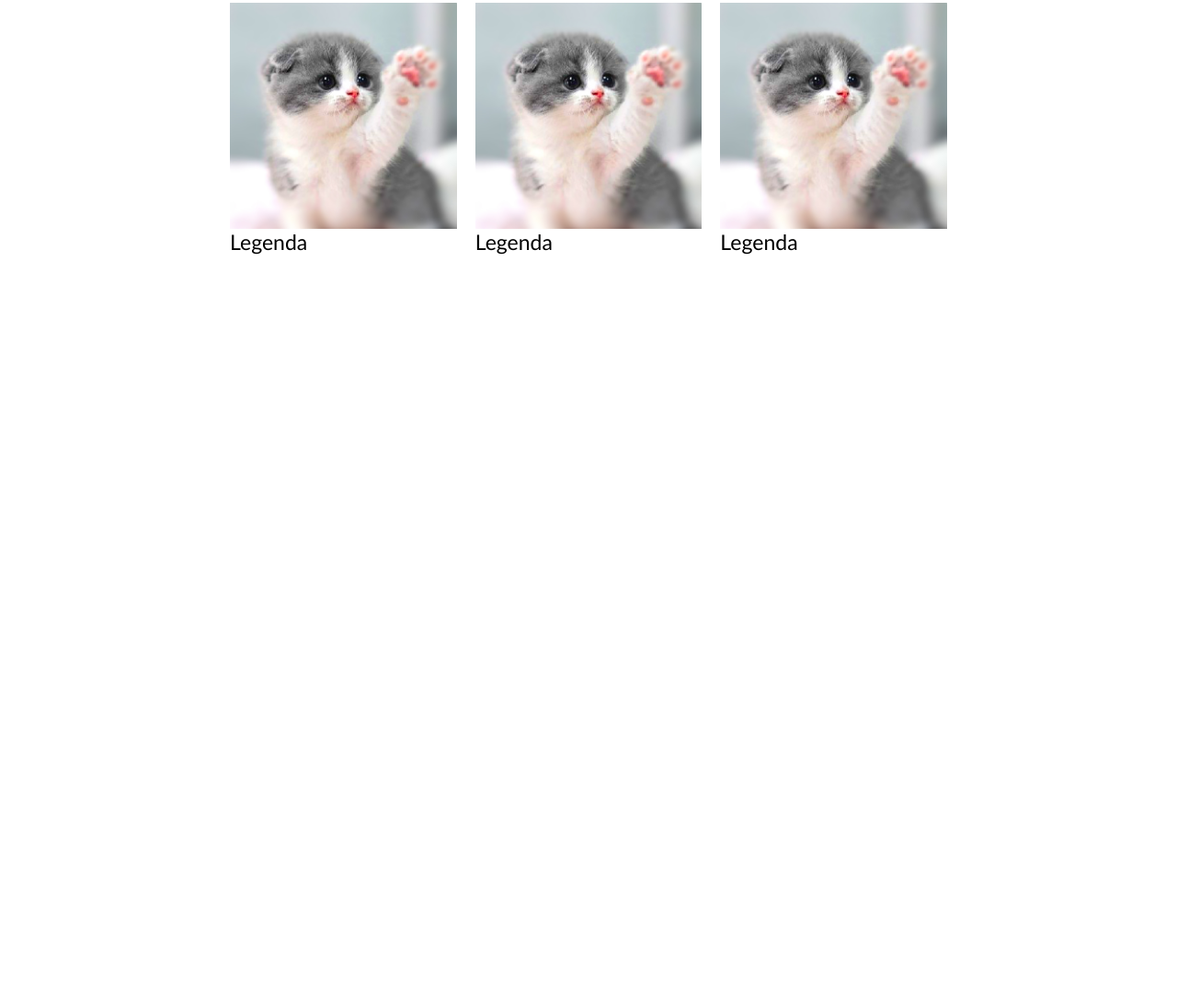
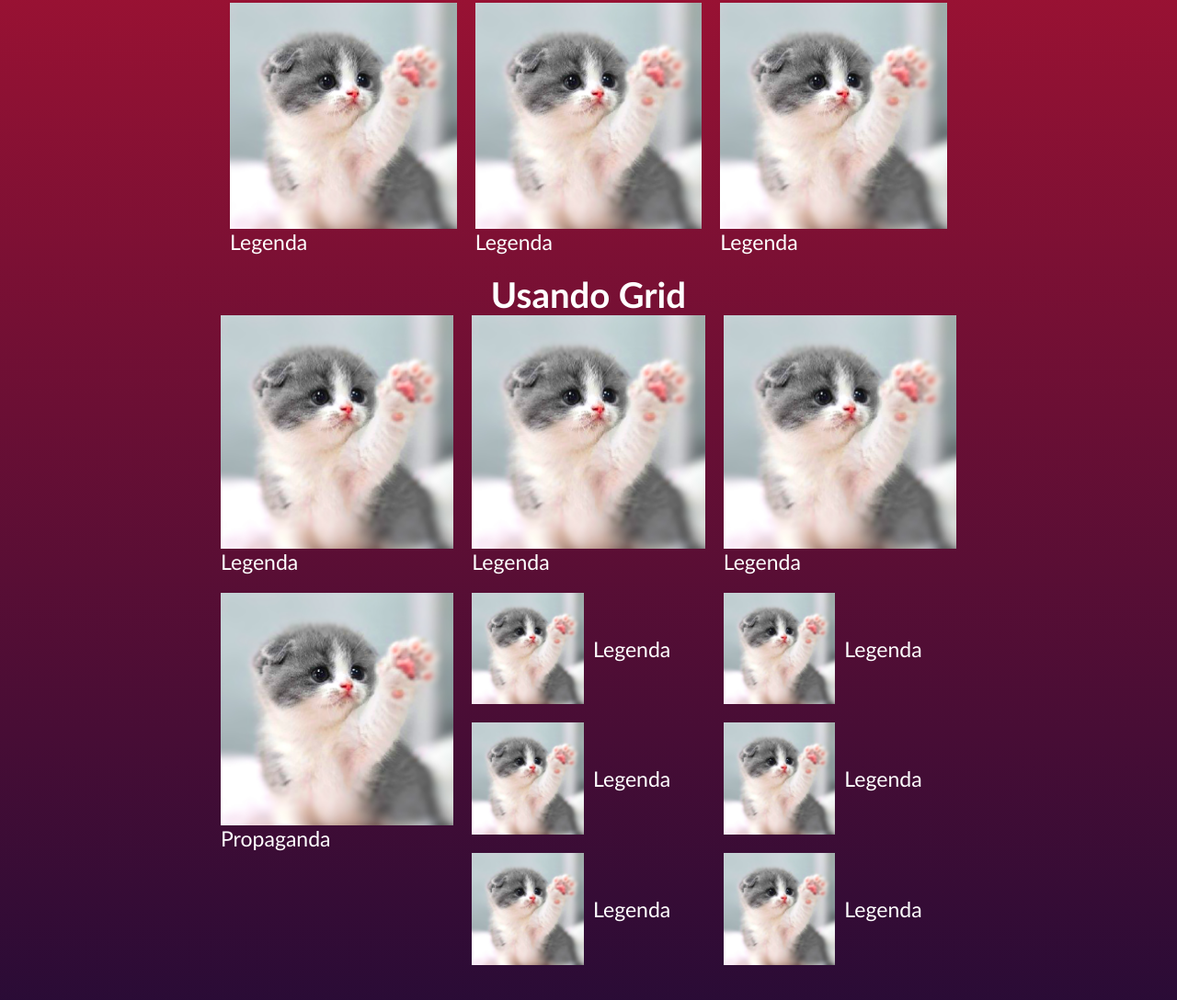
Before and after one commit to evenilson/grid-flexbox-css, a plain HTML site: page index.html in a window 1280 px wide. Shown: the part 426-1514 px from the top of the page at 92% size. Before the commit the page ends 800 px from the top, so only its background shows below. Drawn offline with Linux system fonts and the light colour scheme.

Commit message:
fazendo exemplo de grid

```diff
--- a/index.html
+++ b/index.html
@@ -20,7 +20,7 @@
 
     <article class="article">
         <h1>Usando Flexbox</h1>
-        <section class="flex">
+        <section class="flex center">
             <div>
                 <img src="./img/cat.png" alt="">
                 <p>Legenda</p>
@@ -46,5 +46,50 @@
             </div>
         </section>
     </article>
+
+    <article class="article">
+        <h1>Usando Grid</h1>
+        <section class="grid1 center">
+            <div>
+                <img src="./img/cat.png" alt="">
+                <p>Legenda</p>
+            </div>
+            <div>
+                <img src="./img/cat.png" alt="">
+                <p>Legenda</p>
+            </div>
+            <div>
+                <img src="./img/cat.png" alt="">
+                <p>Legenda</p>
+            </div>
+            <div>
+                <img src="./img/cat.png" alt="">
+                <p>Legenda</p>
+            </div><div>
+                <img src="./img/cat.png" alt="">
+                <p>Legenda</p>
+            </div>
+            <div>
+                <img src="./img/cat.png" alt="">
+                <p>Legenda</p>
+            </div>
+            <div>
+                <img src="./img/cat.png" alt="">
+                <p>Legenda</p>
+            </div>
+            <div>
+                <img src="./img/cat.png" alt="">
+                <p>Legenda</p>
+            </div>
+            <div>
+                <img src="./img/cat.png" alt="">
+                <p>Legenda</p>
+            </div>
+            <div>
+                <img src="./img/cat.png" alt="">
+                <p>Propaganda</p>
+            </div>
+        </section>
+    </article>
 </body>
 </html>
--- a/style.css
+++ b/style.css
@@ -12,13 +12,20 @@ img{
     display: block;
 }
 
+body{
+    margin-bottom: 100px;
+    background: linear-gradient(to bottom, rgb(195, 20, 50), rgb(36, 11, 54));
+
+    color: white;
+}
+
 .header{
     display: flex;
     justify-content: space-between;
     align-items: center;
     flex-wrap: wrap;
 
-    background-color: #008080;
+
 
     padding: 20px;
 }
@@ -49,17 +56,61 @@ img{
     font-size: 2rem;
 }
 
+.center{
+    margin: 0 auto;
+    max-width: 800px;
+}
+
 /* CSS FLEXBOX 1*/
 
 .flex{
     display: flex;
     flex-wrap: wrap;
 
-    max-width: 800px;
-    margin: 0 auto;
 }
 
 .flex > div{
     flex: 1 1 200px;
     margin: 10px;
 }
+
+/* CSS GRID 1*/
+
+.grid1{
+    display: grid;
+    grid-template-columns: repeat(3, 1fr);
+    grid-gap: 20px;
+
+}
+
+/*seleciona apartir da 4ª div*/
+.grid1 > div:nth-child(n + 4){
+    display: grid;
+    grid-template-columns: repeat(2, 1fr);
+    grid-gap: 10px;
+
+    align-items: center;
+
+}
+
+.grid1 > div:nth-child(10){
+    grid-row: 2 / 5;
+    grid-column: 1;
+
+    display: block;
+}
+
+@media (max-width: 600px){
+    .grid1{
+        grid-template-columns: repeat(2, 1fr);
+    }
+    .grid1 > div:nth-child(n + 4){
+        display: block;
+    }
+    .grid1 > div:nth-child(10){
+        grid-row: auto;
+        grid-column: auto;
+        order: -1;
+    }
+
+}
```
